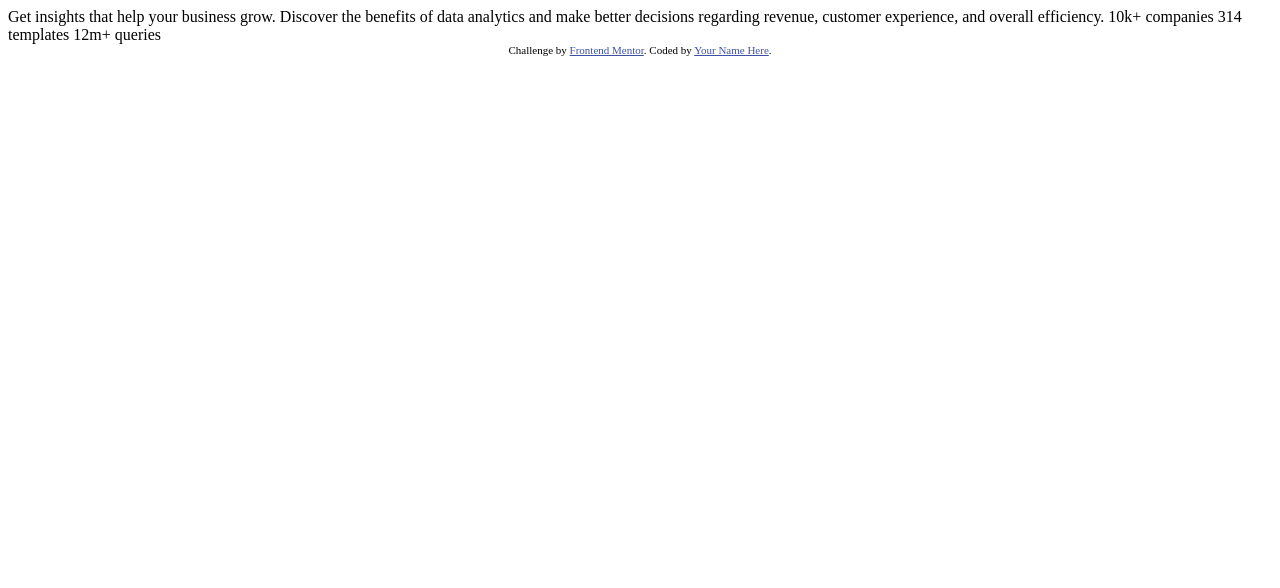
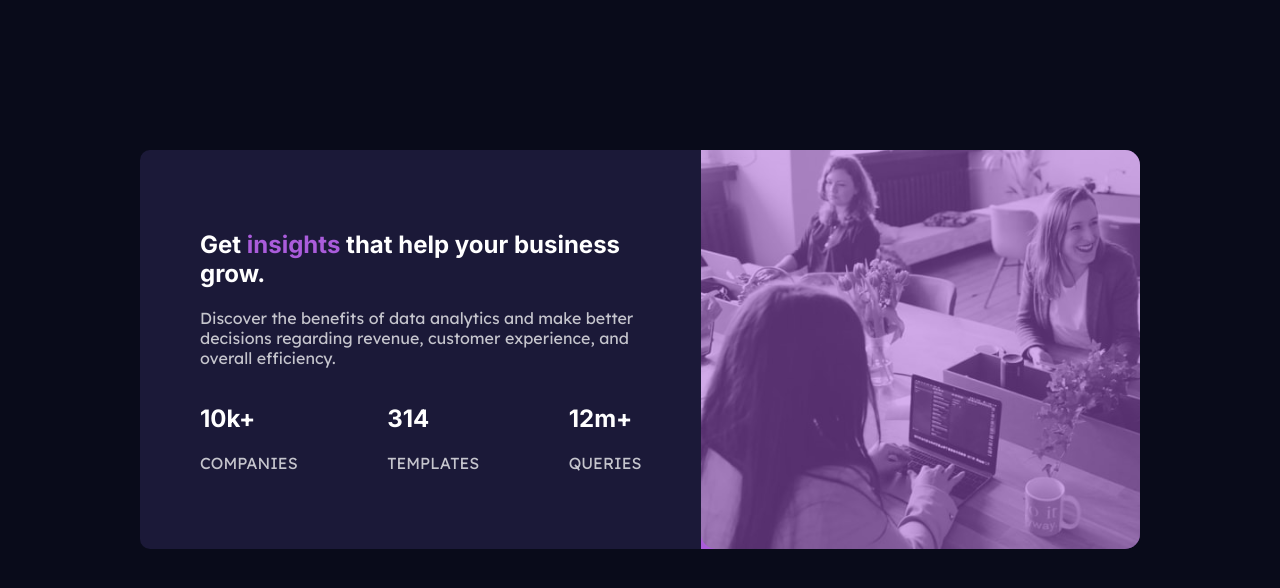
Before and after one commit to cosuoji/stats-preview-card-component-main, a plain HTML site: page index.html in a window 1280 px wide. Drawn offline with Linux system fonts and the light colour scheme.

Commit message:
CSS, HTML changes
Designed the website

```diff
--- /dev/null
+++ b/css/styles.css
@@ -0,0 +1,87 @@
+/* font-family: 'Inter', sans-serif;
+font-family: 'Lexend Deca', sans-serif;
+
+*/
+
+
+body{
+    background-color: hsl(233, 47%, 7%);
+}
+
+p{
+    color: hsla(0, 0%, 100%, 0.75);
+    font-family: 'Lexend Deca', sans-serif;
+}
+
+h2{
+    color: white;
+    font-family: 'Inter', sans-serif;
+    font-weight: 700;
+}
+
+h2 span{
+    color: hsl(277, 64%, 61%);
+}
+
+.stats p{
+    text-transform: uppercase;
+
+}
+
+.container{
+    margin: auto;
+    margin-top: 150px;
+    text-align: center;
+    display: flex;
+    width: 350px;
+    background-color: hsl(277, 64%, 61%);
+    border-radius: 15px 15px 15px 15px;
+    flex-direction: column;
+
+}
+
+
+.hero{
+    border-radius: 15px 15px 0 0 ;
+    background-image: url("../images/image-header-mobile.jpg");
+    background-size: cover;
+    height: 250px;
+    width: 100%;
+    opacity: 0.6;
+}
+
+.mainarea{
+    padding: 20px;
+    background-color: hsl(244, 38%, 16%);
+    border-radius: 0 0 10px 10px;
+}
+
+
+@media screen and (min-width:1200px) {
+   .container{
+    flex-flow: row;
+    text-align: left;
+    width: 1000px;
+    height: auto;
+   }
+
+   .stats{
+    display: flex;
+    justify-content: space-between;
+
+   }
+
+   .mainarea{
+    padding: 60px;
+    border-radius: 10px 0px 0 10px;
+   }
+
+   .hero{
+    border-radius: 0 15px 15px 15px;
+    background-image: url("../images/image-header-desktop.jpg");
+    background-size: cover;
+    height: auto;
+    opacity: .5;
+    order: 2;
+   }
+}
--- a/index.html
+++ b/index.html
@@ -5,29 +5,39 @@
   <meta name="viewport" content="width=device-width, initial-scale=1.0"> <!-- displays site properly based on user's device -->
 
   <link rel="icon" type="image/png" sizes="32x32" href="./images/favicon-32x32.png">
+  <link rel="preconnect" href="https://fonts.googleapis.com">
+<link rel="preconnect" href="https://fonts.gstatic.com" crossorigin>
+<link href="https://fonts.googleapis.com/css2?family=Inter:wght@400;700&family=Lexend+Deca&display=swap" rel="stylesheet">
+
+<link href="css/styles.css" rel="stylesheet">
 
   <title>Frontend Mentor | Stats preview card component</title>
 
-  <!-- Feel free to remove these styles or customise in your own stylesheet 👍 -->
-  <style>
-    .attribution { font-size: 11px; text-align: center; }
-    .attribution a { color: hsl(228, 45%, 44%); }
-  </style>
+
 </head>
 <body>
 
-  Get insights that help your business grow.
+  <div class="container">
+    <div class="hero">
+    </div>
 
-  Discover the benefits of data analytics and make better decisions regarding revenue, customer
-  experience, and overall efficiency.
+    <div class="mainarea">
+      <h2>Get <span>insights</span> that help your business grow.</h2>
 
-  10k+ companies
-  314 templates
-  12m+ queries
+      <p>Discover the benefits of data analytics and make better decisions regarding revenue, customer
+        experience, and overall efficiency.
+      </p>
+      <div class="stats">
+        <div><h2>10k+</h2> <p>companies</p></div>
+        <div><h2>314</h2> <p>templates</p></div>
+        <div><h2>12m+</h2> <p>queries</p></div>
+      </div>
 
-  <div class="attribution">
-    Challenge by <a href="https://www.frontendmentor.io?ref=challenge" target="_blank">Frontend Mentor</a>.
-    Coded by <a href="#">Your Name Here</a>.
+
+    </div>
   </div>
+
+
+
 </body>
 </html>
```
Also changed, not shown: images/desk.PNG (added), images/mob.PNG (added), 1 other file.
